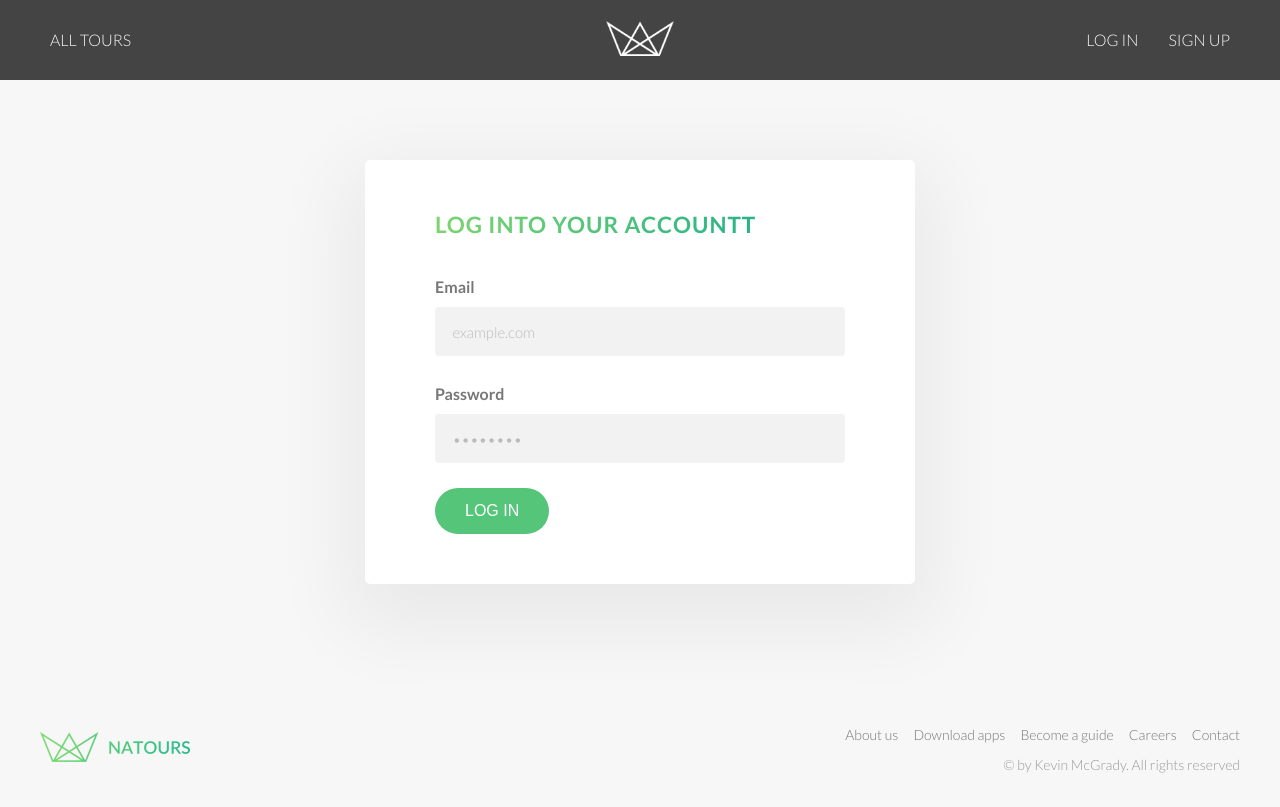
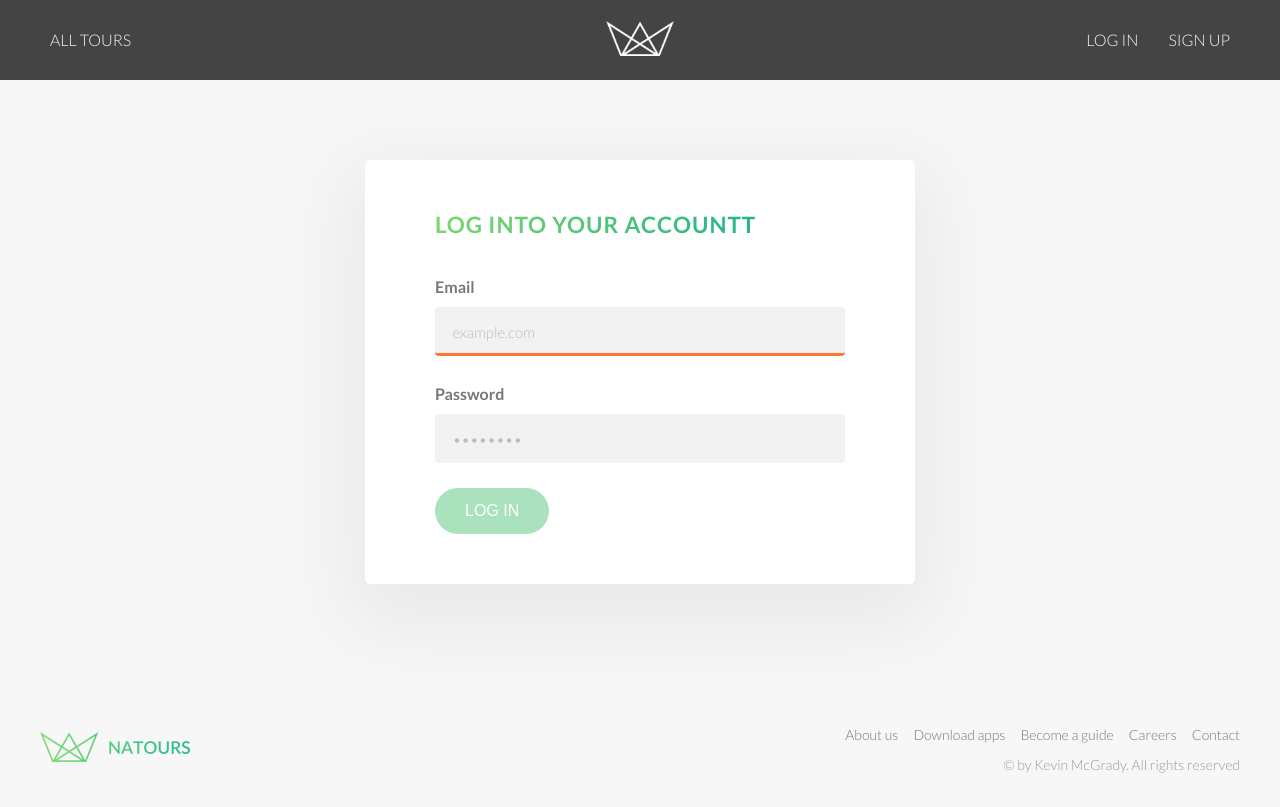
Before and after one commit to kevinmcgrady/Natours-front-end, a React (Create React App) app: page /login in a window 1280 px wide. Built offline with nearby package versions, Linux system fonts and the light colour scheme.

Commit message:
added form validation

```diff
--- a/src/atomic/atoms/input.component.tsx
+++ b/src/atomic/atoms/input.component.tsx
@@ -1,6 +1,6 @@
 import React, { useState } from "react";
-import { validate } from '../../core/validators/form/helpers';
-import { IValidators } from '../../core/validators/form/models';
+import { validate } from "../../core/validators/form/helpers";
+import { IValidators } from "../../core/validators/form/models";
 
 interface IInputProps {
   validators?: IValidators[];
@@ -17,20 +17,21 @@ export const Input: React.FC<IInputProps> = ({
   placeholder,
   required
 }) => {
-
   const [message, setMessage] = useState([]);
 
   return (
     <>
       <input
-        onChange={(e) => validate(e, validators, setMessage)}
-        className={`form__input ${message.length > 0 ? 'form-error' : null}`}
+        onChange={e => validate(e, validators, setMessage)}
+        className={`form__input ${validators.length > 0 ? "form-error" : ""}`}
         id={name}
         type={type}
         placeholder={placeholder}
         required={required}
       />
-      {message.map((message) => <p className='form__error-message'>{message}</p>)}
+      {message.map(message => (
+        <p className="form__error-message">{message}</p>
+      ))}
     </>
   );
 };
--- a/src/atomic/organisms/form.component.tsx
+++ b/src/atomic/organisms/form.component.tsx
@@ -1,19 +1,26 @@
-import React, { ReactNode } from "react";
+import React, { ReactNode, useState } from "react";
 
 interface IFormProps {
   submit: (
     values: { name: string; value: string }[] | { name: string; value: string }
   ) => void;
   name: string;
+  submitButtonText: string;
   children: ReactNode;
 }
 
-export const Form: React.FC<IFormProps> = ({ submit, name, children }) => {
+export const Form: React.FC<IFormProps> = ({
+  submit,
+  name,
+  children,
+  submitButtonText
+}) => {
+  const [isValid, setIsValid] = useState(false);
+
   // Method to submit form
   const submitForm = (e: any) => {
+    const form = document.getElementById(name);
     e.preventDefault();
-    const form = document.getElementById(name);
-
     if (form) {
       const inputs = Array.from(form.getElementsByTagName("input"));
       const values = inputs.map(input => {
@@ -26,9 +33,31 @@ export const Form: React.FC<IFormProps> = ({ submit, name, children }) => {
     }
   };
 
+  // Method to check validation.
+  const changeHandler = (e: any) => {
+    const form = document.getElementById(name);
+    if (form) {
+      const inputs = Array.from(form.getElementsByTagName("input"));
+
+      inputs.forEach(input => {
+        input.classList.contains("form-error") || input.value == ""
+          ? setIsValid(false)
+          : setIsValid(true);
+      });
+    }
+  };
+
   return (
-    <form onSubmit={e => submitForm(e)} className="form" id={name}>
+    <form
+      onChange={e => changeHandler(e)}
+      onSubmit={e => submitForm(e)}
+      className="form"
+      id={name}
+    >
       {children}
+      <button disabled={!isValid} className="btn btn--green">
+        {submitButtonText}
+      </button>
     </form>
   );
 };
--- a/src/core/validators/form/helpers.ts
+++ b/src/core/validators/form/helpers.ts
@@ -5,7 +5,8 @@ const toggleErrorMessage = (
   validator: any,
   formValidator: IValidators,
   setMessage: any,
-  values: string[]
+  values: string[],
+  event: any
 ) => {
   if (validator(...values)) {
     setMessage((messages: string[]) => {
@@ -16,6 +17,8 @@ const toggleErrorMessage = (
       }
     });
   } else {
+    event.target.classList.remove("form-error");
+    event.target.classList.add("form-success");
     setMessage((messages: string[]) => {
       return messages.filter(message => message !== formValidator.errorMessage);
     });
@@ -30,15 +33,22 @@ export const validate = (
   validators.forEach(validator => {
     switch (validator.type) {
       case "email":
-        toggleErrorMessage(validateEmail, validator, setMessage, [
-          e.target.value
-        ]);
+        toggleErrorMessage(
+          validateEmail,
+          validator,
+          setMessage,
+          [e.target.value],
+          e
+        );
         break;
       case "minLength":
-        toggleErrorMessage(validateMinLength, validator, setMessage, [
-          e.target.value,
-          validator.length
-        ]);
+        toggleErrorMessage(
+          validateMinLength,
+          validator,
+          setMessage,
+          [e.target.value, validator.length],
+          e
+        );
         break;
     }
   });
--- a/src/index.css
+++ b/src/index.css
@@ -115,11 +115,13 @@ body {
   font-size: 2.25rem;
   text-transform: uppercase;
   font-weight: 700;
-  background-image: -webkit-gradient(linear,
+  background-image: -webkit-gradient(
+    linear,
     left top,
     right top,
     from(#7dd56f),
-      to(#28b487));
+    to(#28b487)
+  );
   background-image: linear-gradient(to right, #7dd56f, #28b487);
   -webkit-background-clip: text;
   color: transparent;
@@ -129,11 +131,13 @@ body {
 }
 
 .heading-secondary--error {
-  background-image: -webkit-gradient(linear,
+  background-image: -webkit-gradient(
+    linear,
     left top,
     right top,
     from(#ff7730),
-      to(#eb4d4b));
+    to(#eb4d4b)
+  );
   background-image: linear-gradient(to right, #ff7730, #eb4d4b);
   font-size: 3.5rem;
 }
@@ -151,14 +155,18 @@ body {
   line-height: 1;
   -webkit-box-decoration-break: clone;
   box-decoration-break: clone;
-  background-image: -webkit-gradient(linear,
+  background-image: -webkit-gradient(
+    linear,
     left top,
     right bottom,
     from(rgba(125, 213, 111, 0.85)),
-      to(rgba(40, 180, 135, 0.85)));
-  background-image: linear-gradient(to bottom right,
+    to(rgba(40, 180, 135, 0.85))
+  );
+  background-image: linear-gradient(
+    to bottom right,
     rgba(125, 213, 111, 0.85),
-      rgba(40, 180, 135, 0.85));
+    rgba(40, 180, 135, 0.85)
+  );
 }
 
 .heading-primary {
@@ -337,14 +345,18 @@ body {
 .section-header {
   position: relative;
   height: 38vw;
-  clip-path: polygon(0 0,
+  clip-path: polygon(
+    0 0,
     100% 0,
     100% calc(100% - var(--section-rotate)),
-      0 100%);
-  -webkit-clip-path: polygon(0 0,
+    0 100%
+  );
+  -webkit-clip-path: polygon(
+    0 0,
     100% 0,
     100% calc(100% - var(--section-rotate)),
-      0 100%);
+    0 100%
+  );
 }
 
 .header__hero {
@@ -364,11 +376,13 @@ body {
   position: absolute;
   width: 100%;
   height: 100%;
-  background-image: -webkit-gradient(linear,
+  background-image: -webkit-gradient(
+    linear,
     left top,
     right bottom,
     from(#7dd56f),
-      to(#28b487));
+    to(#28b487)
+  );
   background-image: linear-gradient(to right bottom, #7dd56f, #28b487);
   opacity: 0.85;
 }
@@ -433,7 +447,7 @@ body {
   display: flex;
 }
 
-.section-description>* {
+.section-description > * {
   padding: 0 8vw;
   padding-top: 14vw;
   padding-bottom: calc(1vw + var(--section-rotate));
@@ -514,14 +528,18 @@ body {
   display: -webkit-box;
   display: -ms-flexbox;
   display: flex;
-  clip-path: polygon(0 var(--section-rotate),
+  clip-path: polygon(
+    0 var(--section-rotate),
     100% 0,
     100% calc(100% - var(--section-rotate)),
-      0 100%);
-  -webkit-clip-path: polygon(0 var(--section-rotate),
+    0 100%
+  );
+  -webkit-clip-path: polygon(
+    0 var(--section-rotate),
     100% 0,
     100% calc(100% - var(--section-rotate)),
-      0 100%);
+    0 100%
+  );
   margin-top: calc(0px - var(--section-rotate));
   position: relative;
   z-index: 1000;
@@ -586,20 +604,26 @@ body {
   padding: calc(5rem + var(--section-rotate)) 0;
   position: relative;
   z-index: 1000;
-  background: -webkit-gradient(linear,
+  background: -webkit-gradient(
+    linear,
     left top,
     right bottom,
     from(#7dd56f),
-      to(#28b487));
+    to(#28b487)
+  );
   background: linear-gradient(to right bottom, #7dd56f, #28b487);
-  clip-path: polygon(0 var(--section-rotate),
+  clip-path: polygon(
+    0 var(--section-rotate),
     100% 0,
     100% calc(100% - var(--section-rotate)),
-      0 100%);
-  -webkit-clip-path: polygon(0 var(--section-rotate),
+    0 100%
+  );
+  -webkit-clip-path: polygon(
+    0 var(--section-rotate),
     100% 0,
     100% calc(100% - var(--section-rotate)),
-      0 100%);
+    0 100%
+  );
 }
 
 .reviews {
@@ -730,11 +754,13 @@ body {
   -webkit-box-pack: center;
   -ms-flex-pack: center;
   justify-content: center;
-  background: -webkit-gradient(linear,
+  background: -webkit-gradient(
+    linear,
     left top,
     right bottom,
     from(#7dd56f),
-      to(#28b487));
+    to(#28b487)
+  );
   background: linear-gradient(to right bottom, #7dd56f, #28b487);
   z-index: 10;
   -webkit-transform: translate(-35%, -50%);
@@ -791,11 +817,13 @@ body {
   -webkit-box-flex: 32rem;
   -ms-flex: 32rem 0 0px;
   flex: 32rem 0 0;
-  background-image: -webkit-gradient(linear,
+  background-image: -webkit-gradient(
+    linear,
     left top,
     right bottom,
     from(#7dd56f),
-      to(#28b487));
+    to(#28b487)
+  );
   background-image: linear-gradient(to right bottom, #7dd56f, #28b487);
   padding: 4rem 0;
 }
@@ -1170,11 +1198,13 @@ body {
   position: absolute;
   width: 100%;
   height: 100%;
-  background-image: -webkit-gradient(linear,
+  background-image: -webkit-gradient(
+    linear,
     left top,
     right bottom,
     from(#7dd56f),
-      to(#28b487));
+    to(#28b487)
+  );
   background-image: linear-gradient(to right bottom, #7dd56f, #28b487);
   opacity: 0.7;
 }
@@ -1306,6 +1336,11 @@ body {
   border-radius: 5px;
 }
 
+button:disabled {
+  opacity: 0.5;
+  cursor: not-allowed;
+}
+
 .form__input {
   display: block;
   font-family: inherit;
@@ -1385,12 +1420,12 @@ body {
   z-index: -1;
 }
 
-.form__upload:focus+label {
+.form__upload:focus + label {
   outline: 3px solid #55c57a;
   outline-offset: 3px;
 }
 
-.form__upload+label {
+.form__upload + label {
   color: #55c57a;
   display: inline-block;
   text-decoration: none;
@@ -1401,7 +1436,7 @@ body {
   cursor: pointer;
 }
 
-.form__upload+label:hover {
+.form__upload + label:hover {
   background-color: #55c57a;
   color: #fff;
   -webkit-box-shadow: 0 1rem 2rem rgba(0, 0, 0, 0.15);
--- a/src/pages/login.component.tsx
+++ b/src/pages/login.component.tsx
@@ -10,11 +10,21 @@ const Login: React.FC<{}> = () => {
     <Page>
       <div className="login-form">
         <h2 className="heading-secondary ma-bt-lg">Log into your accountt</h2>
-        <Form name="login" submit={values => console.log(values)}>
+        <Form
+          name="login"
+          submitButtonText="log in"
+          submit={values => console.log(values)}
+        >
           <InputContainer>
             <Label>Email</Label>
             <Input
-              validators={[{ type: 'email', length: 0, errorMessage: 'please enter a correct email address' }]}
+              validators={[
+                {
+                  type: "email",
+                  length: 0,
+                  errorMessage: "please enter a correct email address"
+                }
+              ]}
               name="email"
               type="email"
               placeholder="example.com"
@@ -30,11 +40,6 @@ const Login: React.FC<{}> = () => {
               required
             />
           </InputContainer>
-          <InputContainer>
-            <button disabled className="btn btn--green">
-              Log in
-            </button>
-          </InputContainer>
         </Form>
       </div>
     </Page>
--- a/src/pages/register.component.tsx
+++ b/src/pages/register.component.tsx
@@ -10,10 +10,26 @@ const Register: React.FC<{}> = () => {
     <Page>
       <div className="login-form">
         <h2 className="heading-secondary ma-bt-lg">Create a new account</h2>
-        <Form name="register" submit={values => console.log(values)}>
+        <Form
+          name="register"
+          submitButtonText="create an account"
+          submit={values => console.log(values)}
+        >
           <InputContainer>
             <Label>Name</Label>
-            <Input name="name" type="text" placeholder="Your name" required />
+            <Input
+              validators={[
+                {
+                  type: "minLength",
+                  length: 8,
+                  errorMessage: "please enter your full name"
+                }
+              ]}
+              name="name"
+              type="text"
+              placeholder="Your name"
+              required
+            />
           </InputContainer>
           <InputContainer>
             <Label>Email</Label>
@@ -63,9 +79,6 @@ const Register: React.FC<{}> = () => {
               required
             />
           </InputContainer>
-          <InputContainer>
-            <button className="btn btn--green">Create account</button>
-          </InputContainer>
         </Form>
       </div>
     </Page>
```
Lines whose indentation alone changed are shown as unchanged.
